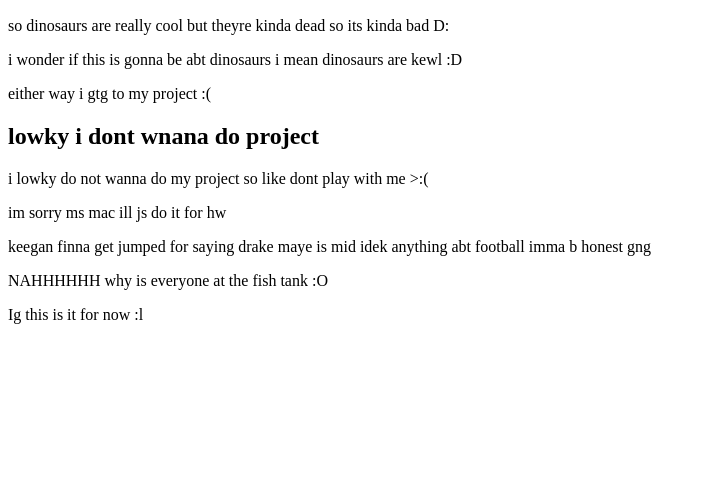
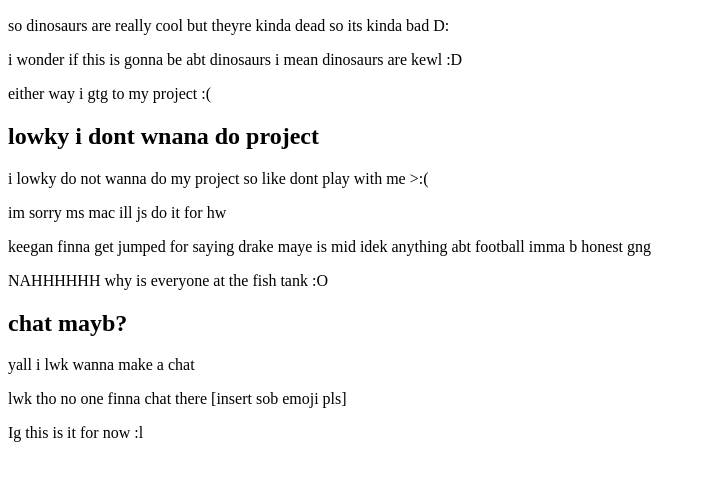
Before and after one commit to PuntiNugget/idk, a plain HTML site: page index.html in a window 1280 px wide. Shown: the part 110-590 px from the top of the page, without its empty margins (0-706 px from the left). Drawn offline with Linux system fonts and the light colour scheme.

Commit message:
Update index.html

```diff
--- a/index.html
+++ b/index.html
@@ -14,6 +14,9 @@
     <p>im sorry ms mac ill js do it for hw</p>
     <p>keegan finna get jumped for saying drake maye is mid idek anything abt football imma b honest gng</p>
     <p>NAHHHHHH why is everyone at the fish tank :O</p>
+    <h2>chat mayb?</h2>
+    <p>yall i lwk wanna make a chat</p>
+    <p>lwk tho no one finna chat there [insert sob emoji pls]</p>
 
     <p>Ig this is it for now :l</p>
   </body>
```
